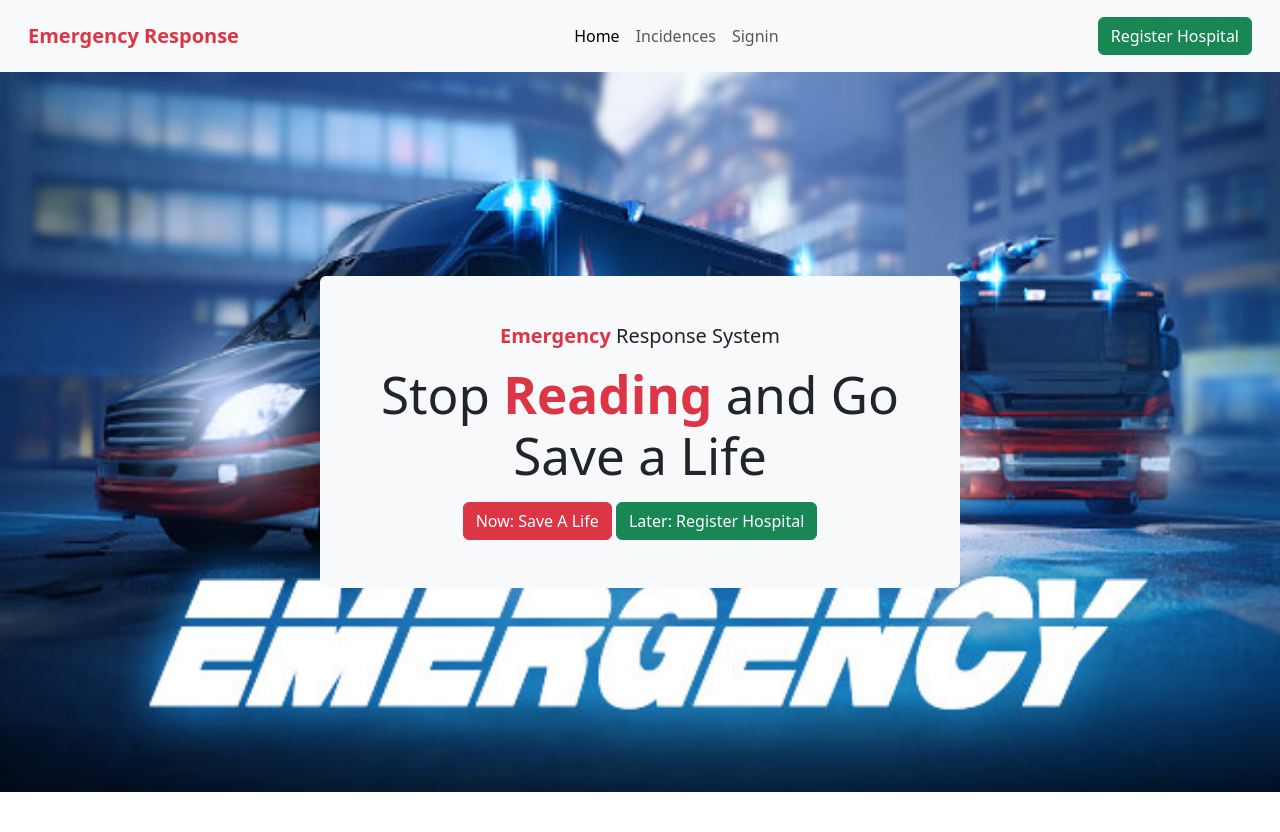
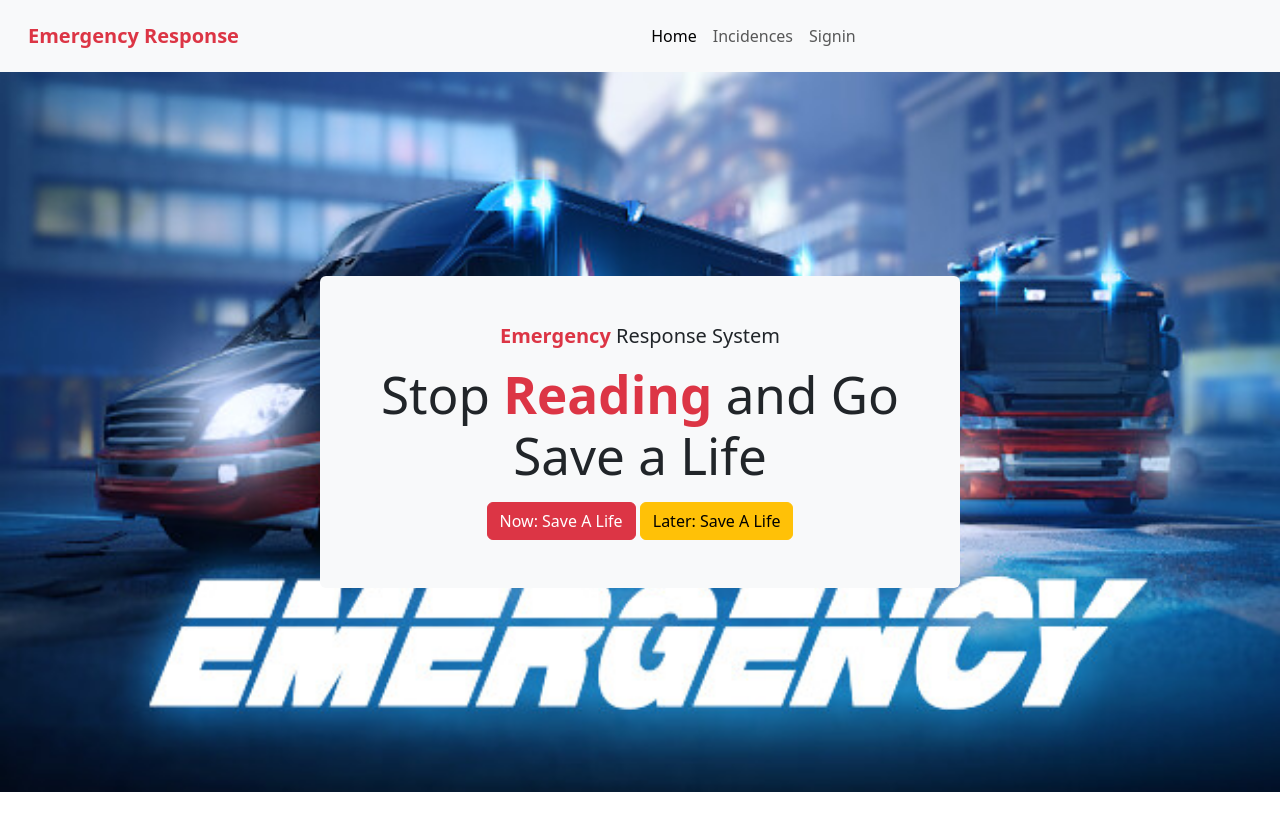
Before and after one commit to Kiprotich-Code/emergency_response_system, a Django app: page / in a window 1280 px wide. Shown: the top 832 px of the page. Run offline with Django 4.2, Linux system fonts and the light colour scheme; data that the repository does not hold is empty.

Commit message:
temp deletion - hospitals

```diff
--- a/accounts/models.py
+++ b/accounts/models.py
@@ -7,7 +7,6 @@ from main.models import Location
 class CustomUser(AbstractUser):
     role =[
         ('Responder', 'responder'),
-        ('Hospital', 'hospital'),
         ('Vehicle', 'vehicle'),
     ]
 
--- a/administrator/templates/dashboard.html
+++ b/administrator/templates/dashboard.html
@@ -104,7 +104,7 @@
             <div class="row">
                 <div class="col-lg-3 p-3">
                     <div class="bg-warning p-4 text-white mb-3">
-                        <p class="mb-0 fw-bold">Responders</p>
+                        <p class="mb-0 fw-bold">Hospitals</p>
                         <p class="mb-0 font-24 fw-bold">
                             500
                         </p>
--- a/administrator/templates/users/user_home.html
+++ b/administrator/templates/users/user_home.html
@@ -82,7 +82,6 @@
                         <a class="btn btn-block btn-warning mb-3" href="{% url 'add_user'%}">Add User</a>
                         <a class="btn btn-block btn-primary mb-3" href="{% url 'user_list'%}">All Users</a>
                         <a class="btn btn-block btn-info mb-3" href="{% url 'user_list'%}">Recent</a>
-                        <a class="btn btn-block btn-dark mb-3" href="{% url 'hospital_users' %}">Hospitals</a>
                         <a class="btn btn-block btn-secondary mb-3" href="{% url 'responder_users' %}">Responders</a>
                         <a class="btn btn-block btn-outline-dark mb-3" href="{% url 'vehicle_users' %}">Vehicles</a>
                     </div>
--- a/main/templates/index.html
+++ b/main/templates/index.html
@@ -54,9 +54,6 @@
 
             {% endif %}
           </ul>
-          <li class="nav-item">
-            <a class="btn btn-success" href="{% url 'register_hospital'%}">Register Hospital</a>
-          </li>
         </div>
       </div>
     </nav>
@@ -68,7 +65,7 @@
           Stop <strong class="text-danger">Reading</strong> and Go Save a Life
         </h1>
         <a class="btn rounded btn-danger" href="#incidences">Now: Save A Life</a>
-        <a class="btn rounded btn-success" href="{% url 'register_hospital' %}">Later: Register Hospital</a>
+        <a class="btn rounded btn-warning" href="#incidences">Later: Save A Life</a>
       </div>
     </div>
     <div class="row p-5" id="incidences">
```
Also changed, not shown: accounts/migrations/0002_alter_customuser_user_type.py (added).
